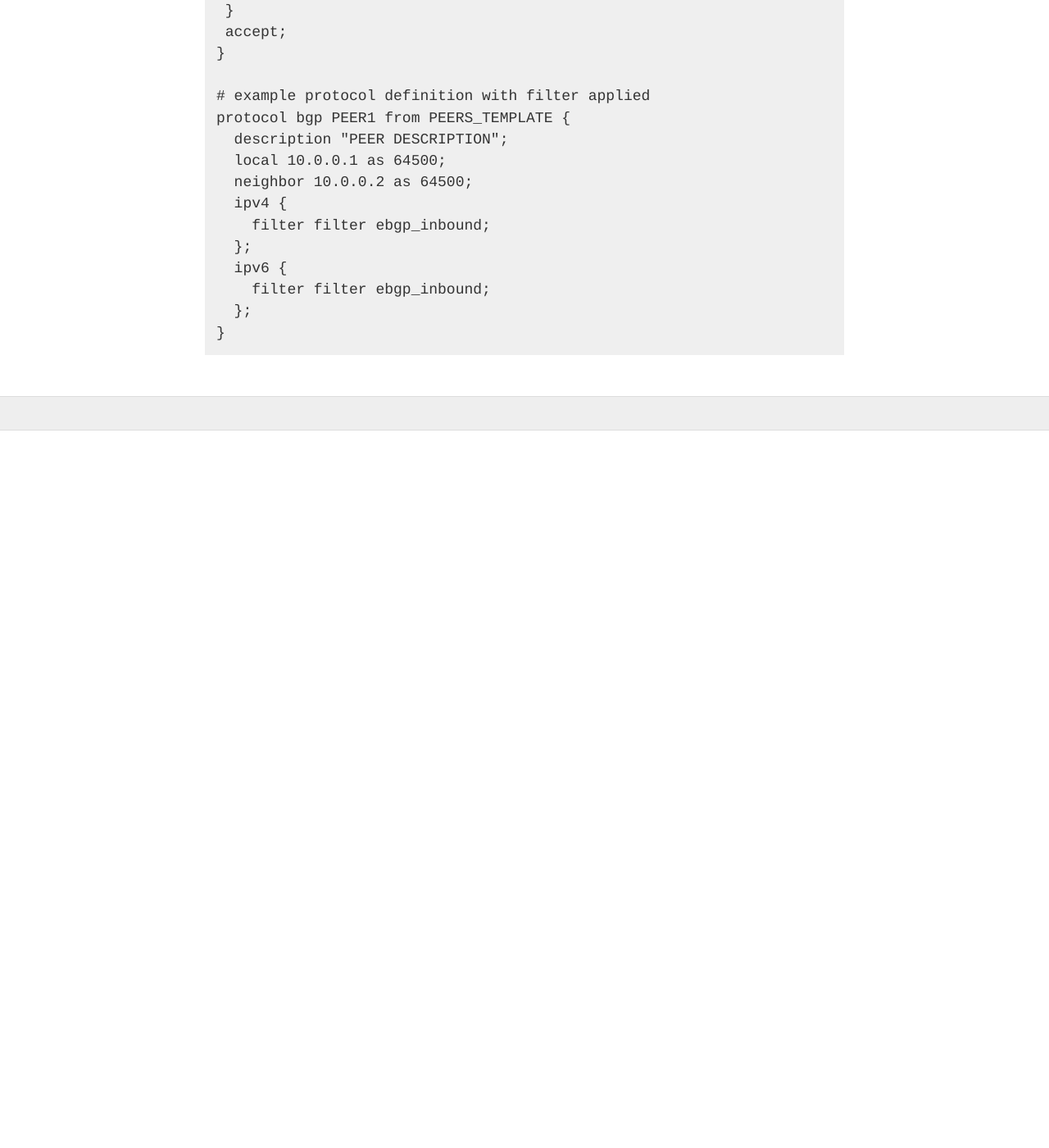
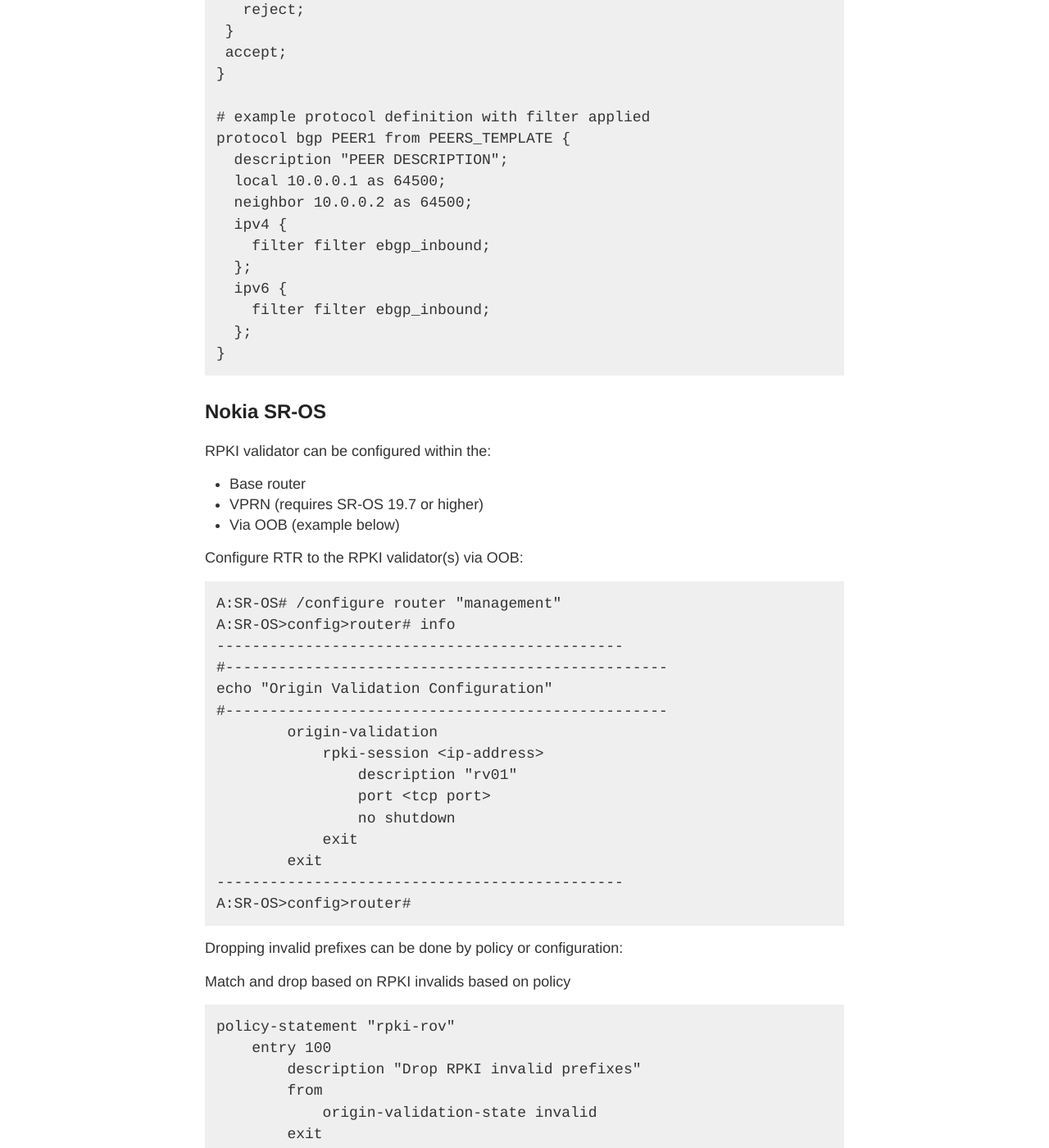
Before and after one commit to NLNOG/bgpfilterguide, a Jekyll site: the page built from guides/reject_invalids.md, in a window 1280 px wide and 1400 px high, scrolled down 5002 px. Shown: the whole window at 82% size. Built offline with Jekyll 4.4.1, drawn with Linux system fonts in a browser that asks for light colours; before the commit the page ends 5527 px from its top, so only the background shows below that; some of the changed text lies outside the part shown.

Commit message:
Added Nokia SR-OS

````diff
--- a/guides/reject_invalids.md
+++ b/guides/reject_invalids.md
@@ -206,3 +206,62 @@
   };
 }
 ```
+
+## Nokia SR-OS
+
+RPKI validator can be configured within the:
+* Base router
+* VPRN (requires SR-OS 19.7 or higher)
+* Via OOB (example below)
+
+Configure RTR to the RPKI validator(s) via OOB:
+```
+A:SR-OS# /configure router "management"
+A:SR-OS>config>router# info
+----------------------------------------------
+#--------------------------------------------------
+echo "Origin Validation Configuration"
+#--------------------------------------------------
+        origin-validation
+            rpki-session <ip-address>
+                description "rv01"
+                port <tcp port>
+                no shutdown
+            exit
+        exit
+----------------------------------------------
+A:SR-OS>config>router#
+```
+
+Dropping invalid prefixes can be done by policy or configuration:
+
+Match and drop based on RPKI invalids based on policy
+```
+policy-statement "rpki-rov"
+    entry 100
+        description "Drop RPKI invalid prefixes"
+        from
+            origin-validation-state invalid
+        exit
+        action drop
+        exit
+    exit
+```
+
+Match and drop based on RPKI invalids based on standard configuration statements (BGP group or neighbor specific)
+
+Base:
+```
+A:SR-OS>edit-cfg# /configure router bgp group <group-name> enable-origin-validation ipv4 ipv6
+A:SR-OS>edit-cfg# /configure router bgp group <group-name> neighbor <ipv4-address> enable-origin-validation ipv4
+A:SR-OS>edit-cfg# /configure router bgp group <group-name> neighbor <ipv6-address> enable-origin-validation ipv6
+A:SR-OS>edit-cfg# /configure router bgp best-path-selection origin-invalid-unusable
+```
+
+VPRN:
+```
+A:SR-OS>edit-cfg# /configure service vprn <X> bgp group <group-name> enable-origin-validation ipv4 ipv6
+A:SR-OS>edit-cfg# /configure service vprn <X> bgp group <group-name> neighbor <ipv4-address> enable-origin-validation ipv4
+A:SR-OS>edit-cfg# /configure service vprn <X> bgp group <group-name> neighbor <ipv6-address> enable-origin-validation ipv6
+A:SR-OS>edit-cfg# /configure service vprn <X> bgp best-path-selection origin-invalid-unusable
+```
````
